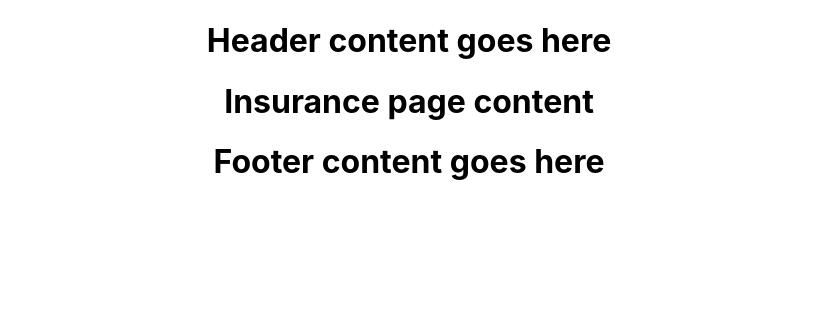
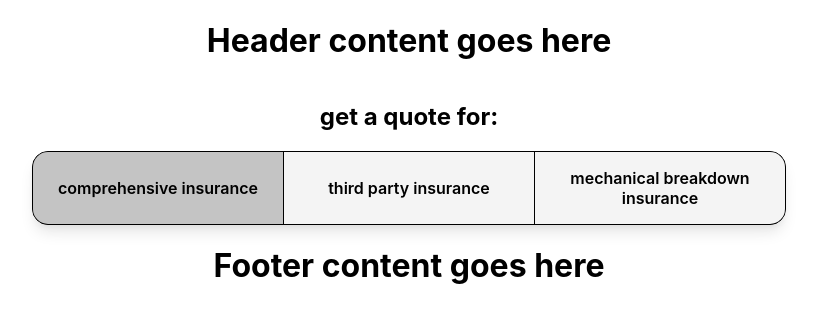
Before and after one commit to CaedanLavender/turners, a React (Create React App) app: page /insurance in a window 1280 px wide. Shown: the top 322 px of the page, without its empty margins (231-1048 px from the left). Built offline with nearby package versions, Linux system fonts and the light colour scheme.

Commit message:
Set up toggleGroup

```diff
--- a/src/App.css
+++ b/src/App.css
@@ -5,7 +5,12 @@
 	--green: #13B72E;
 	--dark-gray: #363636;
 	--gray: #9A9B9C;
+	--light-gray: #C4C4C4;
+	--superlight-gray: #F4F4F4;
+}
 
+* {
+	box-sizing: border-box;
 }
 
 .App {
--- /dev/null
+++ b/src/components/Insurance/ToggleGroup.js
@@ -0,0 +1,23 @@
+import React from "react";
+import 'styles/Insurance.css';
+
+const ToggleGroup = ({ items, activeItem, setActiveItem }) => {
+
+	return (
+		<div className='toggleContainer'>
+			{
+				items.map((item) => (
+					<div
+						className={`toggleContainer__item ${activeItem === item && 'active'}`}
+						onClick={() => setActiveItem(item)}
+					>
+						{item}
+					</div>
+				))
+			}
+
+		</div>
+	);
+}
+
+export default ToggleGroup;
--- a/src/pages/Insurance.js
+++ b/src/pages/Insurance.js
@@ -1,8 +1,28 @@
 import React from "react";
+import ToggleGroup from "components/Insurance/ToggleGroup";
+import 'styles/Insurance.css';
+import { useState } from "react";
 
 const Insurance = () => {
+	const insuranceTypes = [
+		'comprehensive insurance',
+		'third party insurance',
+		'mechanical breakdown insurance'
+	]
+	const [insuranceType, setInsuranceType] = useState(insuranceTypes[0]);
+
+	const handleSetInsuranceType = (type) => {setInsuranceType(type)}
+
 	return (
-		<h1>Insurance page content</h1>
+		<>
+			<section className='insurance__header'>
+				<h1>get a quote for:</h1>
+				<ToggleGroup items={insuranceTypes} activeItem={insuranceType} setActiveItem={handleSetInsuranceType}/>
+			</section>
+			<section className='insurance__body'>
+
+			</section>
+		</>
 	);
 }
 
--- /dev/null
+++ b/src/styles/Insurance.css
@@ -0,0 +1,40 @@
+* {
+	/* border: 1px solid red; */
+}
+
+.insurance__header {
+	display: flex;
+	flex-direction: column;
+	align-items: center;
+}
+
+.toggleContainer {
+	background-color: black;
+	border: 1px solid black;
+	display: flex;
+	flex-direction: row;
+	border-radius: 1em;
+	gap: 1px;
+	overflow: hidden;
+	-webkit-border-radius: 1em;
+	-moz-border-radius: 1em;
+	-ms-border-radius: 1em;
+	-o-border-radius: 1em;
+	box-shadow: rgba(0, 0, 0, 0.1) 0px 10px 15px -3px, rgba(0, 0, 0, 0.05) 0px 4px 6px -2px;
+}
+
+.toggleContainer__item {
+	display: flex;
+	justify-content: center;
+	align-items: center;
+	background-color: var(--superlight-gray);
+	width: 250px;
+	padding: 1em;
+	cursor: pointer;
+	font-weight: 600;
+	transition: background-color, 100ms;
+}
+
+.toggleContainer__item.active, .toggleContainer__item:hover {
+	background-color: var(--light-gray);
+}
```
